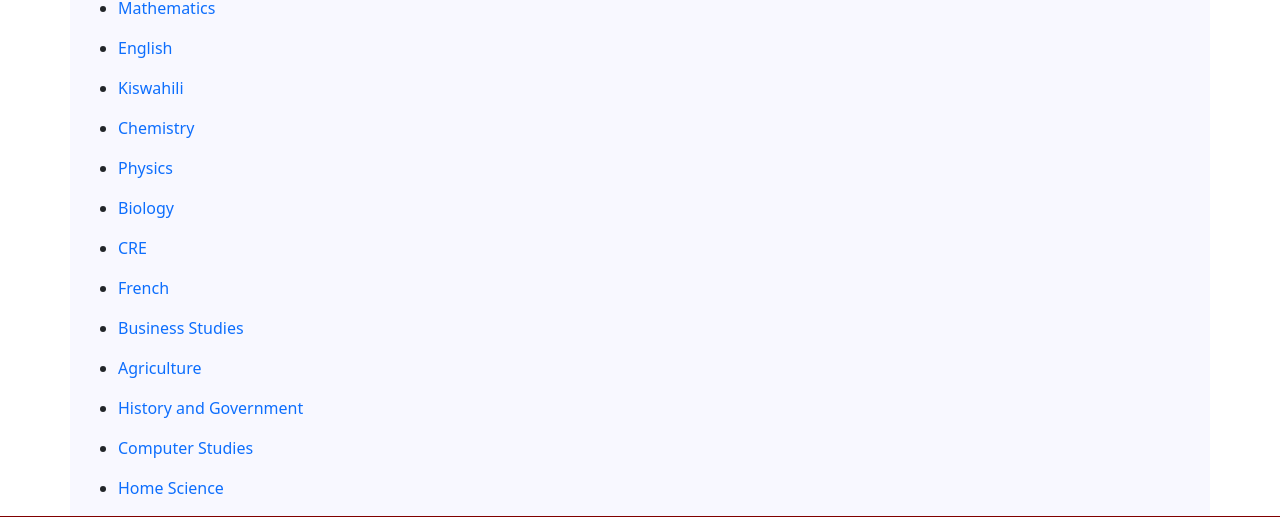
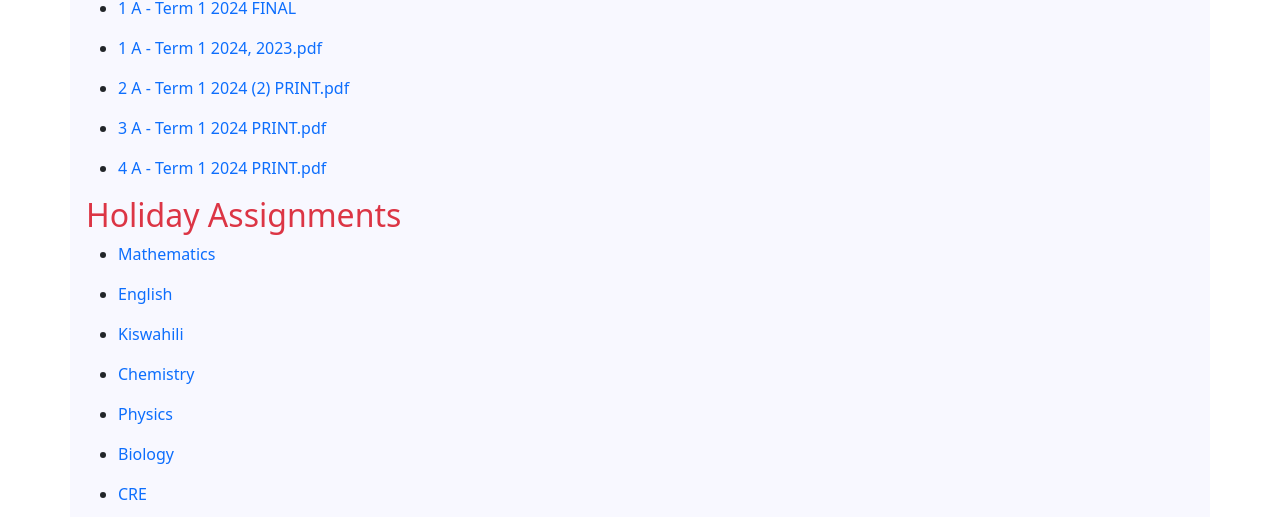
Before and after one commit to Geoffreybirungi/pearlofafricassigayaza.github.io, a plain HTML site: page Form2.html in a window 1280 px wide. Shown: the part 569-1086 px from the top of the page. Drawn offline with nearby package versions, Linux system fonts and the light colour scheme.

Commit message:
Update Form2.html

```diff
--- a/Form2.html
+++ b/Form2.html
@@ -73,6 +73,29 @@
 
 <div class="container">
     <div class="row">
+
+      <div class="col-md-6 col-sm-12">
+        <h2 class="text-danger">download our reports</h2>
+            <ul>
+    <li> <a href="documents/1 A - Term 1 2024 FINAL.pdf" download>
+         <p>1 A - Term 1 2024 FINAL</p>
+        </a></li>
+              <li> <a href="documents/1 A - Term 1 2024, 2023.pdf" download>
+         <p>1 A - Term 1 2024, 2023.pdf</p>
+                  </a></li>
+              <li> <a href="documents/2 A - Term 1 2024 (2) PRINT.pdf" download>
+         <p>2 A - Term 1 2024 (2) PRINT.pdf</p>
+                  </a></li>
+             <li>  <a href="documents/3 A - Term 1 2024 PRINT.pdf" download>
+         <p>3 A - Term 1 2024 PRINT.pdf</p>
+                 </a></li>
+             <li>  <a href="documents/4 A - Term 1 2024 PRINT.pdf" download>
+         <p>4 A - Term 1 2024 PRINT.pdf</p>
+                 </a></li>
+
+
+            </ul>
+    </div>
         <div class="col-md-6 col-sm-12">
         <h2 class="text-danger">Holiday Assignments</h2>
             <ul>
```
